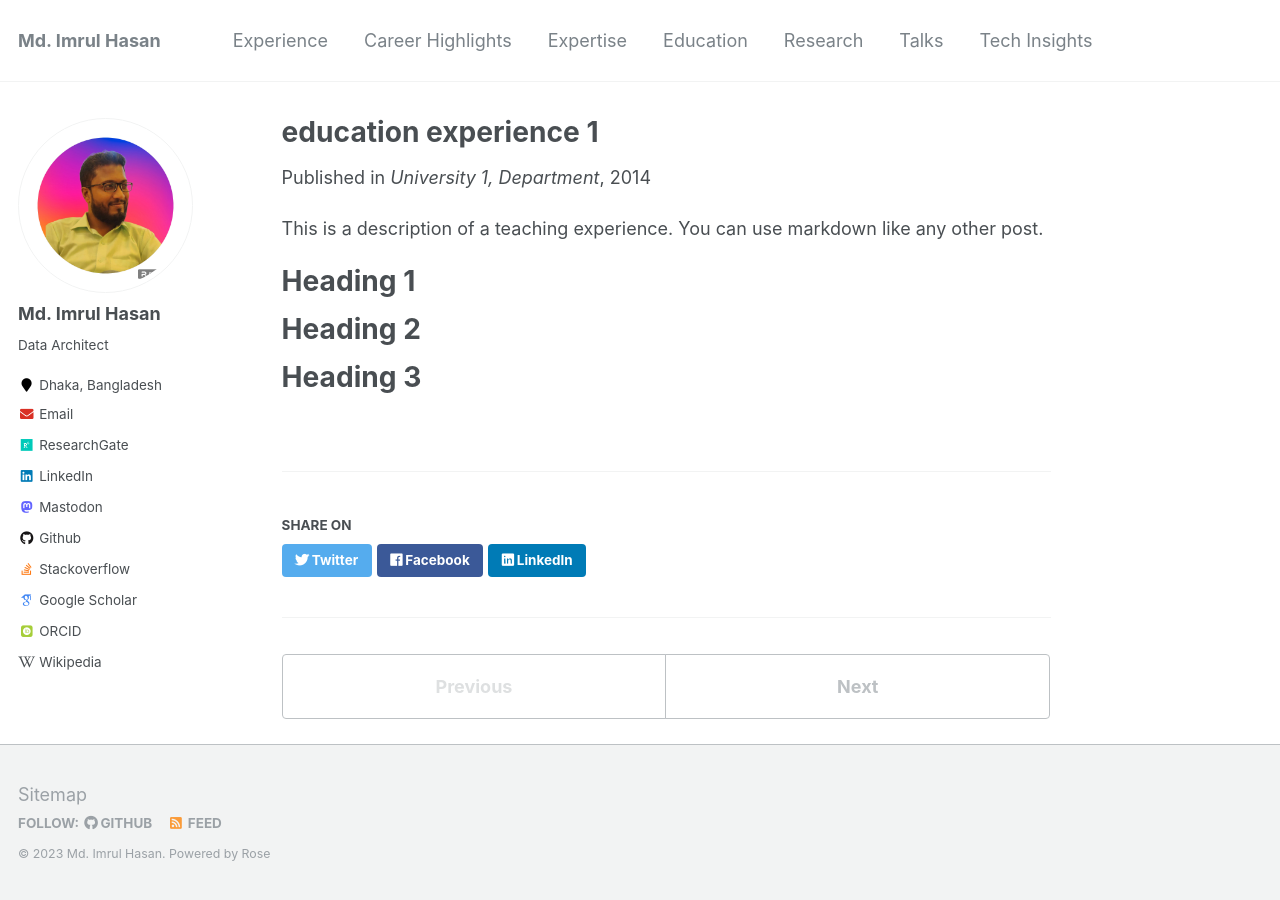
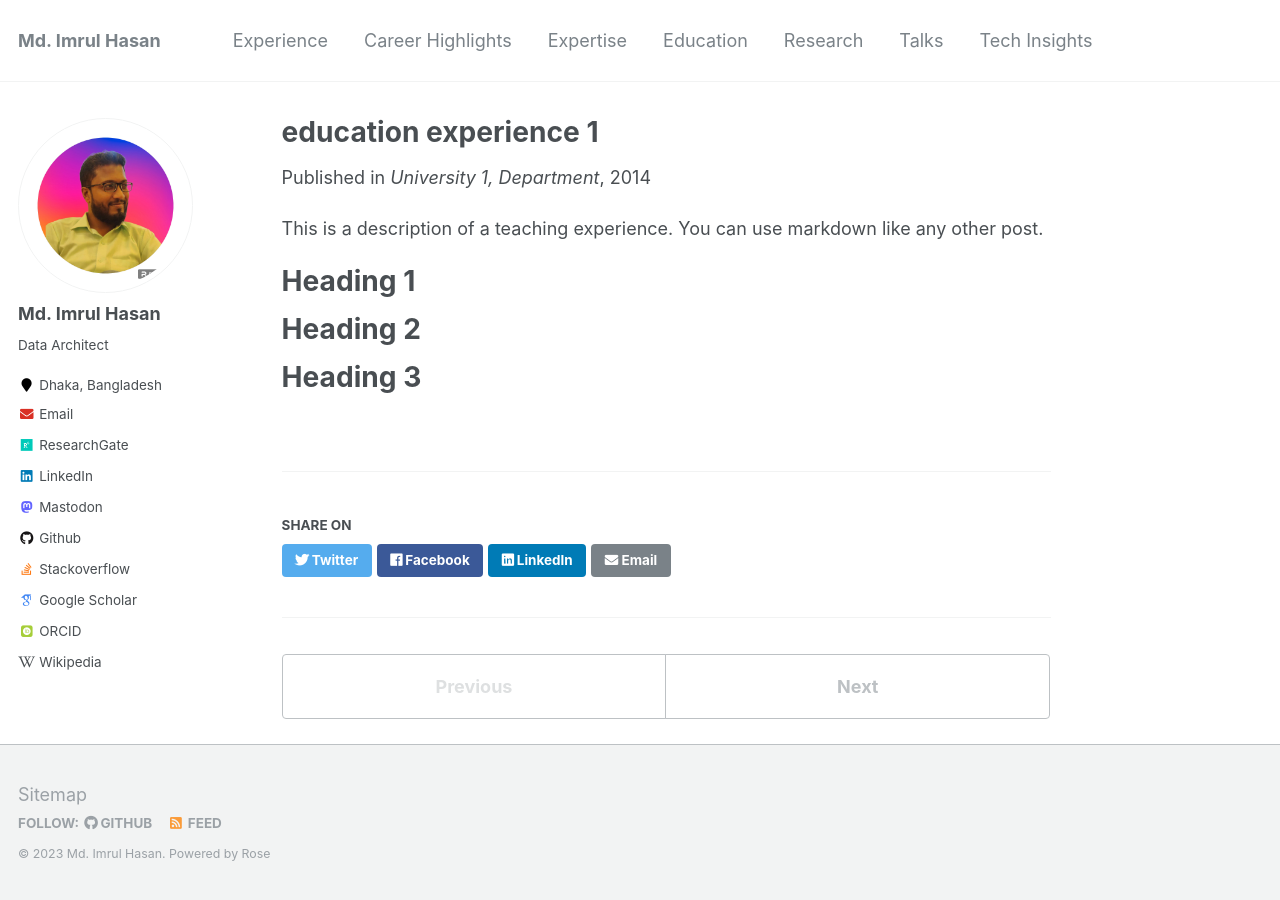
Before and after one commit to imrulhasandata/imrulhasandata, a Jekyll site: the page built from _education/2014-spring-education-1.md, in a window 1280 px wide. Built offline with Jekyll 4.4.1, drawn with Linux system fonts in a browser that asks for light colours; some web fonts are replaced.

```diff
--- a/_includes/social-share.html
+++ b/_includes/social-share.html
@@ -10,4 +10,9 @@
   <a href="https://www.facebook.com/sharer/sharer.php?u={{ base_path }}{{ page.url }}" class="btn btn--facebook" title="{{ site.data.ui-text[site.locale].share_on_label | default: 'Share on' }} Facebook"><i class="fab fa-facebook" aria-hidden="true"></i><span> Facebook</span></a>
 
   <a href="https://www.linkedin.com/shareArticle?mini=true&url={{ base_path }}{{ page.url }}" class="btn btn--linkedin" title="{{ site.data.ui-text[site.locale].share_on_label | default: 'Share on' }} LinkedIn"><i class="fab fa-linkedin" aria-hidden="true"></i><span> LinkedIn</span></a>
+
+  <a href="mailto:?subject={{ page.title }}&body={{ base_path }}{{ page.url }}" class="btn btn--email" title="Share via Email">
+    <i class="fas fa-envelope" aria-hidden="true"></i><span> Email</span>
+  </a>
+
 </section>
```
